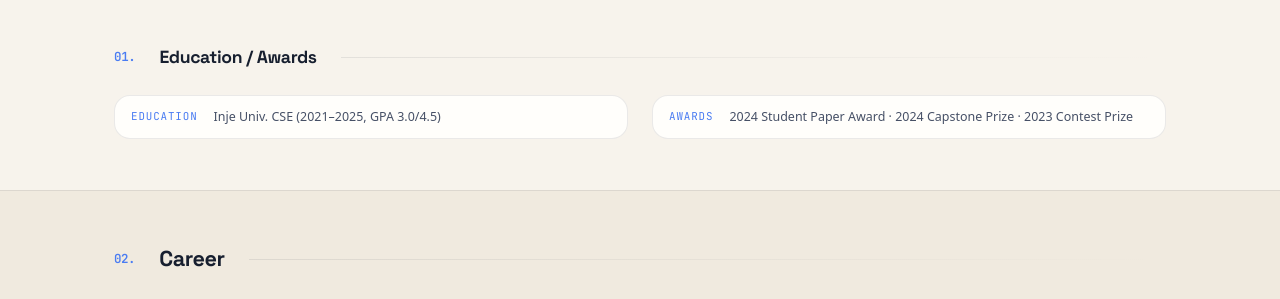
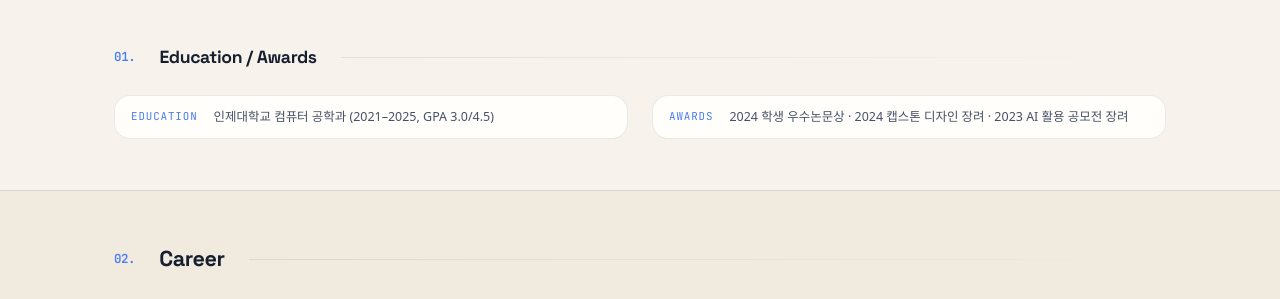
Before and after one commit to eye2ffect/eye2ffect.github.io, a Jekyll site: the page built from index.html, in a window 1280 px wide. Shown: the part 387-686 px from the top of the page. Built offline with Jekyll 4.4.1, drawn with Linux system fonts in a browser that asks for light colours; some web fonts are replaced.

Commit message:
Localize education and awards labels

```diff
--- a/_includes/awards.html
+++ b/_includes/awards.html
@@ -1,6 +1,6 @@
 <div class="dual-column">
     <div class="compact-line">
         <span class="compact-label">Awards</span>
-        <span class="compact-text">2024 Student Paper Award · 2024 Capstone Prize · 2023 Contest Prize</span>
+        <span class="compact-text">2024 학생 우수논문상 · 2024 캡스톤 디자인 장려 · 2023 AI 활용 공모전 장려</span>
     </div>
 </div>
--- a/_includes/education.html
+++ b/_includes/education.html
@@ -1,6 +1,6 @@
 <div class="dual-column">
     <div class="compact-line">
         <span class="compact-label">Education</span>
-        <span class="compact-text">Inje Univ. CSE (2021–2025, GPA 3.0/4.5)</span>
+        <span class="compact-text">인제대학교 컴퓨터 공학과 (2021–2025, GPA 3.0/4.5)</span>
     </div>
 </div>
```
